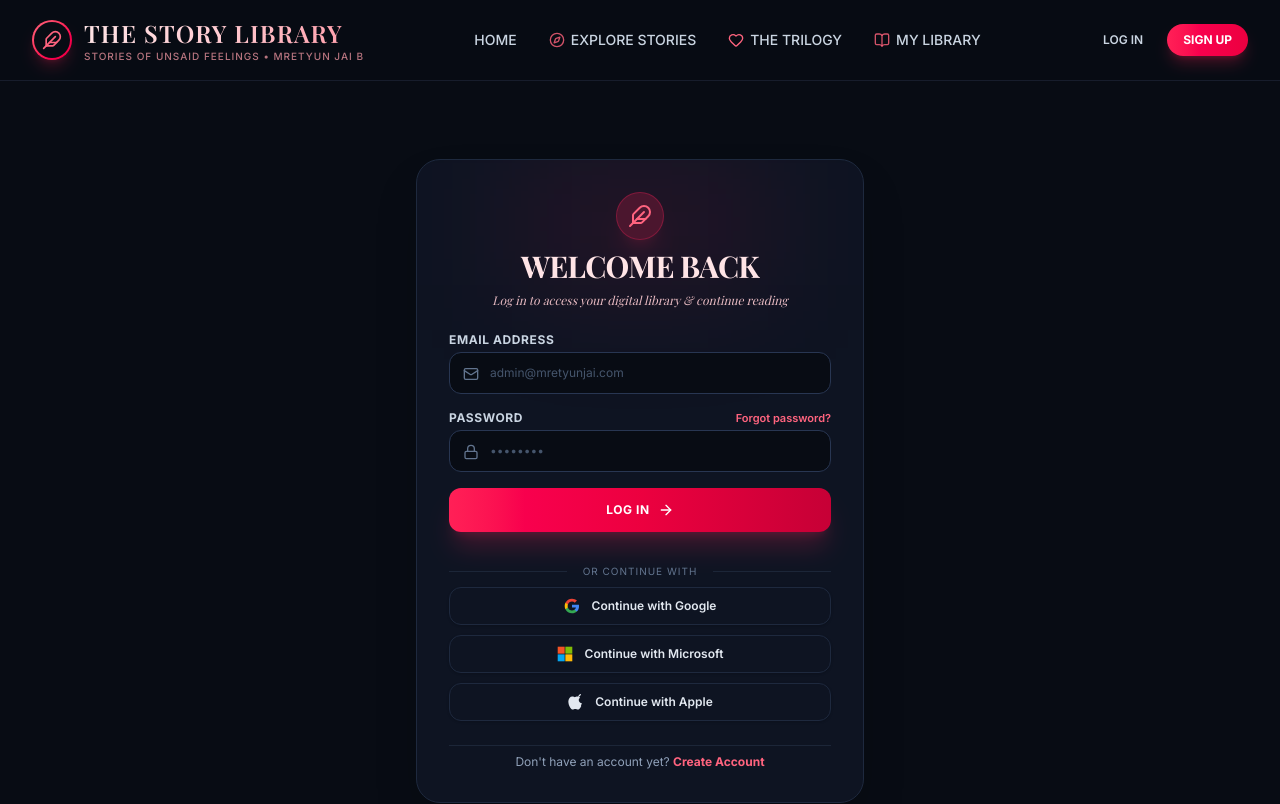
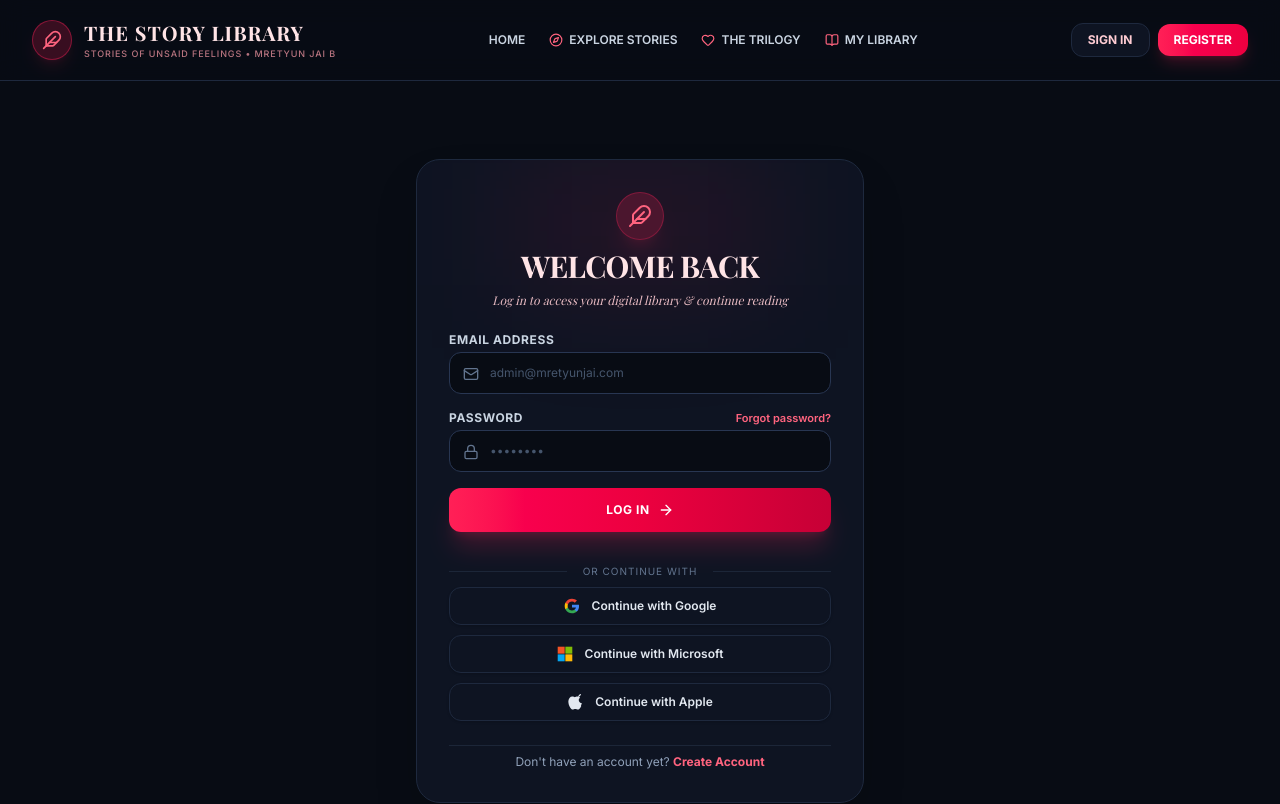
Before and after one commit to MRETYUN-jai/the-story-library, a Next.js app: page /auth/login in a window 1280 px wide. Shown: the top 804 px of the page. Built offline with nearby package versions, Linux system fonts and the light colour scheme; no server answers; a web font is replaced by a local one.

Commit message:
Fix Navbar alignment and single line branding

```diff
--- a/src/components/Navbar.tsx
+++ b/src/components/Navbar.tsx
@@ -2,142 +2,147 @@
 
 import { useState, useEffect } from 'react';
 import Link from 'next/link';
-import { usePathname, useRouter } from 'next/navigation';
-import { BookOpen, User, LogOut, Shield, Compass, Heart, Feather } from 'lucide-react';
+import { usePathname } from 'next/navigation';
+import {
+  Feather,
+  BookOpen,
+  Compass,
+  Heart,
+  User as UserIcon,
+  Shield,
+  LogOut,
+} from 'lucide-react';
 
 export default function Navbar() {
   const pathname = usePathname();
-  const router = useRouter();
   const [user, setUser] = useState<{ name: string; email: string; role: string } | null>(null);
-  const [loading, setLoading] = useState(true);
 
   useEffect(() => {
     fetch('/api/auth/me')
       .then((res) => res.json())
       .then((data) => {
+        if (data.user) {
           setUser(data.user);
-        setLoading(false);
+        }
       })
-      .catch(() => setLoading(false));
+      .catch(() => setUser(null));
   }, [pathname]);
 
   const handleLogout = async () => {
     await fetch('/api/auth/logout', { method: 'POST' });
     setUser(null);
-    router.push('/');
-    router.refresh();
+    window.location.href = '/';
   };
 
-  // Hide Navbar inside Reader full screen
-  if (pathname.startsWith('/read/')) {
-    return null;
-  }
-
   return (
-    <header className="sticky top-0 z-40 bg-[#080C14]/95 backdrop-blur-md border-b border-[#1E2638]/70 text-slate-100 transition-colors">
+    <header className="bg-[#080C14]/90 backdrop-blur-md border-b border-[#1E293E] sticky top-0 z-40 font-sans">
       <div className="max-w-7xl mx-auto px-4 sm:px-6 lg:px-8 h-20 flex items-center justify-between">
 
-        {/* Brand Logo with Emotional Rose Gold Glow */}
-        <Link href="/" className="flex items-center gap-3 group">
-          <div className="w-10 h-10 rounded-full bg-gradient-to-br from-rose-400 via-rose-500 to-rose-600 p-0.5 shadow-lg shadow-rose-500/20 group-hover:scale-105 transition-transform">
-            <div className="w-full h-full bg-[#080C14] rounded-full flex items-center justify-center text-rose-300">
+        {/* BRANDING LOGO & TAGLINE - LOCKED SINGLE LINE */}
+        <Link href="/" className="flex items-center gap-3 shrink-0 group">
+          <div className="w-10 h-10 rounded-full bg-rose-500/20 border border-rose-500/40 flex items-center justify-center text-rose-300 shadow-lg shadow-rose-500/10 group-hover:scale-105 transition-transform">
             <Feather className="w-5 h-5 text-rose-400" />
           </div>
-          </div>
-          <div>
-            <span className="font-serif text-xl sm:text-2xl tracking-wider font-semibold bg-gradient-to-r from-rose-100 via-rose-200 to-rose-300 bg-clip-text text-transparent">
+
+          <div className="flex flex-col justify-center">
+            <span className="font-serif text-lg sm:text-xl font-bold tracking-wider text-rose-100 whitespace-nowrap">
               THE STORY LIBRARY
             </span>
-            <p className="text-[10px] text-rose-300/70 uppercase tracking-widest font-sans hidden sm:block font-medium">
-              Stories of unsaid feelings • Mretyun Jai B
-            </p>
+            <span className="text-[9px] uppercase tracking-widest text-rose-300/70 font-sans whitespace-nowrap hidden sm:block font-medium">
+              STORIES OF UNSAID FEELINGS • MRETYUN JAI B
+            </span>
           </div>
         </Link>
 
-        {/* Navigation Links */}
-        <nav className="hidden md:flex items-center space-x-8 text-sm font-medium font-sans">
+        {/* NAVIGATION LINKS */}
+        <nav className="hidden lg:flex items-center gap-6 text-xs font-semibold">
           <Link
             href="/"
-            className={`transition-colors duration-200 ${
-              pathname === '/' ? 'text-rose-300 font-semibold' : 'text-slate-300 hover:text-rose-200'
+            className={`transition-colors flex items-center gap-1.5 ${
+              pathname === '/' ? 'text-rose-400 font-bold' : 'text-slate-300 hover:text-rose-300'
             }`}
           >
-            HOME
+            <span>HOME</span>
           </Link>
 
           <Link
             href="/books"
-            className={`flex items-center gap-1.5 transition-colors duration-200 ${
-              pathname === '/books' ? 'text-rose-300 font-semibold' : 'text-slate-300 hover:text-rose-200'
+            className={`transition-colors flex items-center gap-1.5 ${
+              pathname === '/books' ? 'text-rose-400 font-bold' : 'text-slate-300 hover:text-rose-300'
             }`}
           >
-            <Compass className="w-4 h-4 text-rose-400/80" />
-            EXPLORE STORIES
+            <Compass className="w-3.5 h-3.5 text-rose-400" />
+            <span>EXPLORE STORIES</span>
           </Link>
 
           <Link
             href="/trilogy"
-            className={`flex items-center gap-1.5 transition-colors duration-200 ${
-              pathname === '/trilogy' ? 'text-rose-300 font-semibold' : 'text-slate-300 hover:text-rose-200'
+            className={`transition-colors flex items-center gap-1.5 ${
+              pathname === '/trilogy' ? 'text-rose-400 font-bold' : 'text-slate-300 hover:text-rose-300'
             }`}
           >
-            <Heart className="w-4 h-4 text-rose-400" />
-            THE TRILOGY
+            <Heart className="w-3.5 h-3.5 text-rose-400" />
+            <span>THE TRILOGY</span>
           </Link>
 
           <Link
             href="/library"
-            className={`flex items-center gap-1.5 transition-colors duration-200 ${
-              pathname === '/library' ? 'text-rose-300 font-semibold' : 'text-slate-300 hover:text-rose-200'
+            className={`transition-colors flex items-center gap-1.5 ${
+              pathname === '/library' ? 'text-rose-400 font-bold' : 'text-slate-300 hover:text-rose-300'
             }`}
           >
-            <BookOpen className="w-4 h-4 text-rose-400/80" />
-            MY LIBRARY
+            <BookOpen className="w-3.5 h-3.5 text-rose-400" />
+            <span>MY LIBRARY</span>
           </Link>
-        </nav>
 
-        {/* Auth / Account Controls */}
-        <div className="flex items-center gap-4">
-          {loading ? (
-            <div className="w-24 h-8 rounded-full bg-slate-800/50 animate-pulse" />
-          ) : user ? (
-            <div className="flex items-center gap-3">
-              {user.role === 'ADMIN' && (
+          {/* ADMIN LINK IF ADMIN USER */}
+          {user && user.role === 'ADMIN' && (
             <Link
               href="/admin"
-                  className="px-3.5 py-1.5 rounded-full bg-rose-500/10 border border-rose-500/30 text-rose-300 hover:bg-rose-500/20 text-xs font-semibold flex items-center gap-1.5 transition-all"
+              className="py-1.5 px-3 rounded-full bg-rose-500/10 border border-rose-500/30 text-rose-300 hover:bg-rose-500/20 font-bold text-[11px] flex items-center gap-1.5 transition-all"
             >
               <Shield className="w-3.5 h-3.5 text-rose-400" />
               <span>AUTHOR ADMIN</span>
             </Link>
           )}
+        </nav>
 
-              <div className="flex items-center gap-2 bg-[#121826] border border-[#232F47] px-3.5 py-1.5 rounded-full text-xs font-medium text-slate-200">
-                <User className="w-3.5 h-3.5 text-rose-400" />
-                <span className="max-w-[100px] truncate">{user.name.split(' ')[0]}</span>
+        {/* RIGHT USER / AUTH BUTTONS */}
+        <div className="flex items-center gap-3">
+          {user ? (
+            <div className="flex items-center gap-2">
+              <Link
+                href="/library"
+                className="py-2 px-3.5 rounded-xl bg-[#0E1422] border border-[#1E293E] hover:border-rose-500/40 text-rose-200 text-xs font-bold flex items-center gap-2 transition-all shadow-md"
+              >
+                <div className="w-6 h-6 rounded-full bg-rose-500/20 flex items-center justify-center text-rose-300">
+                  <UserIcon className="w-3.5 h-3.5 text-rose-400" />
                 </div>
+                <span>{user.name.split(' ')[0]}</span>
+              </Link>
 
               <button
                 onClick={handleLogout}
-                className="p-2 rounded-full hover:bg-rose-500/10 text-slate-400 hover:text-rose-400 transition-colors"
+                className="p-2 rounded-xl bg-[#0E1422] border border-[#1E293E] hover:border-rose-500/40 text-slate-400 hover:text-rose-300 transition-all"
                 title="Log Out"
               >
                 <LogOut className="w-4 h-4" />
               </button>
             </div>
           ) : (
-            <div className="flex items-center gap-3">
+            <div className="flex items-center gap-2">
               <Link
                 href="/auth/login"
-                className="text-xs font-semibold text-slate-300 hover:text-rose-200 transition-colors px-3 py-1.5"
+                className="py-2 px-4 rounded-xl bg-[#0E1422] border border-[#1E293E] hover:border-rose-500/40 text-rose-200 text-xs font-bold transition-all"
               >
-                LOG IN
+                SIGN IN
               </Link>
+
               <Link
                 href="/auth/signup"
-                className="px-4 py-2 rounded-full bg-gradient-to-r from-rose-500 to-rose-600 hover:brightness-110 text-white font-bold text-xs shadow-lg shadow-rose-500/25 transition-all"
+                className="py-2 px-4 rounded-xl bg-gradient-to-r from-rose-500 to-rose-600 hover:brightness-110 text-white font-bold text-xs shadow-lg shadow-rose-500/20 transition-all"
               >
-                SIGN UP
+                REGISTER
               </Link>
             </div>
           )}
```
Lines whose indentation alone changed are shown as unchanged.
